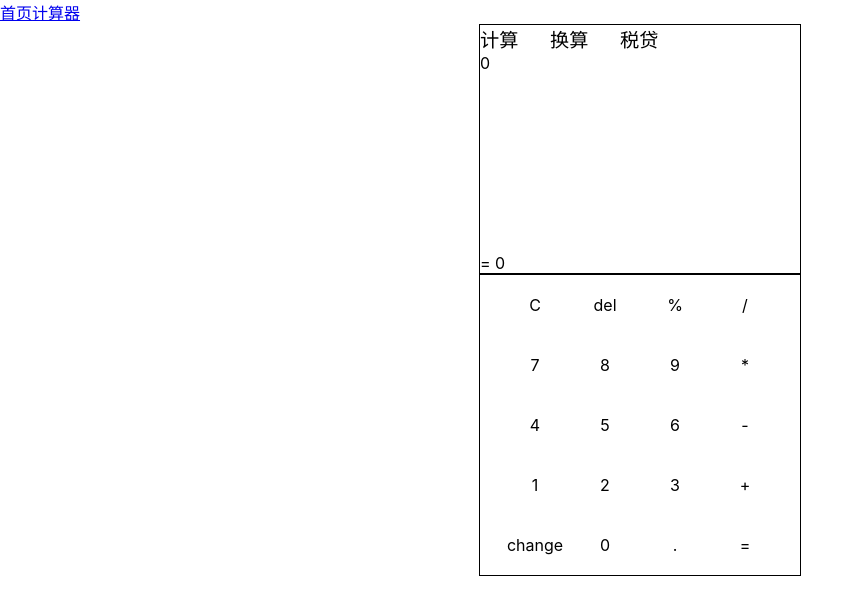
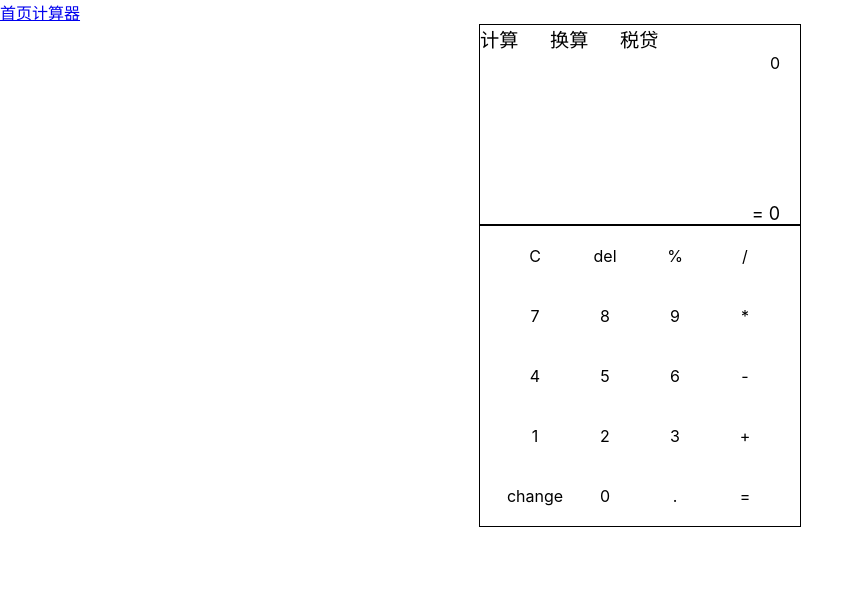
Before and after one commit to jacket-sikaha/practisePJ1, a React (Create React App) app: page /calculation in a window 1280 px wide. Shown: the top 594 px of the page, without its empty margins (0-862 px from the left). Built offline with nearby package versions, Linux system fonts and the light colour scheme.

Commit message:
计算器基础按键功能完善

```diff
--- a/src/component/Click/index.css
+++ b/src/component/Click/index.css
@@ -1,6 +1,12 @@
 .items{
-    height: 50px;
-    /* width: 80px; */
+    height: 60px;
+    width: 60px;
     display: flex;
+    justify-content: center;
     align-items: center;
 }
+.items:active{
+    background: rgba(134, 134, 134, 0.2);
+    border: 0px;
+    border-radius: 50%;
+}
--- a/src/component/Main/index.css
+++ b/src/component/Main/index.css
@@ -1,14 +1,23 @@
 .mainLayout{
-    height: 200px;
+    height: 150px;
     /* 将非CJK字符按CJK字符处理 */
     word-wrap: break-word;
     /* white-space: pre-line; */
+    padding: 0 20px 0 20px;
+    text-align: right;
+}
+.resultLayout{
+    text-align: right;
+    padding: 0 20px 0 20px;
+    font-size: large;
 }
 .headLayout{
     display: flex;
     justify-content: flex-start;
+
 }
 .headLayout div{
     font-size: larger;
     flex-basis: 70px;
+    font-weight: 200;
 }
--- a/src/component/Main/index.js
+++ b/src/component/Main/index.js
@@ -9,7 +9,7 @@ export default function Main({ presentVal, result }) {
         <div>税贷</div>
       </div>
       <div className="mainLayout">{presentVal}</div>
-      <div>= {result}</div>
+      <div className="resultLayout">= {result}</div>
     </div>
   );
 }
```
Also changed, not shown: src/word.html (+15 -0 lines).
